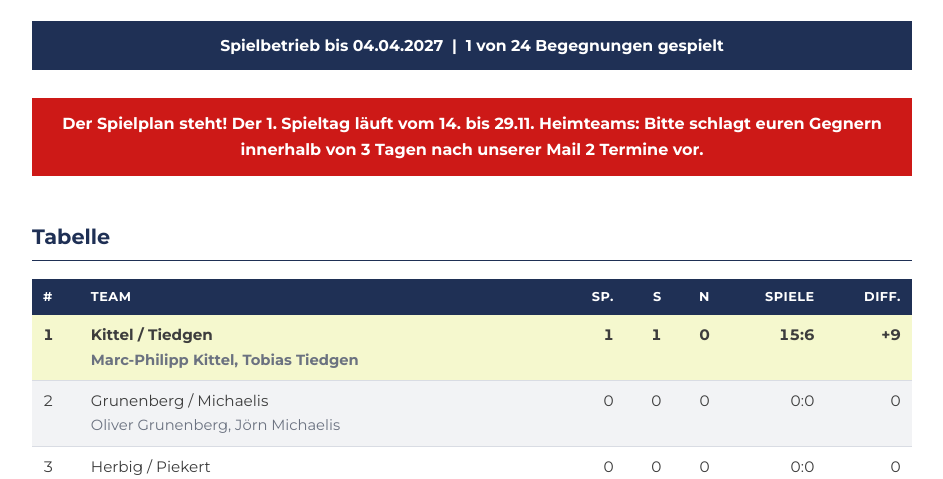
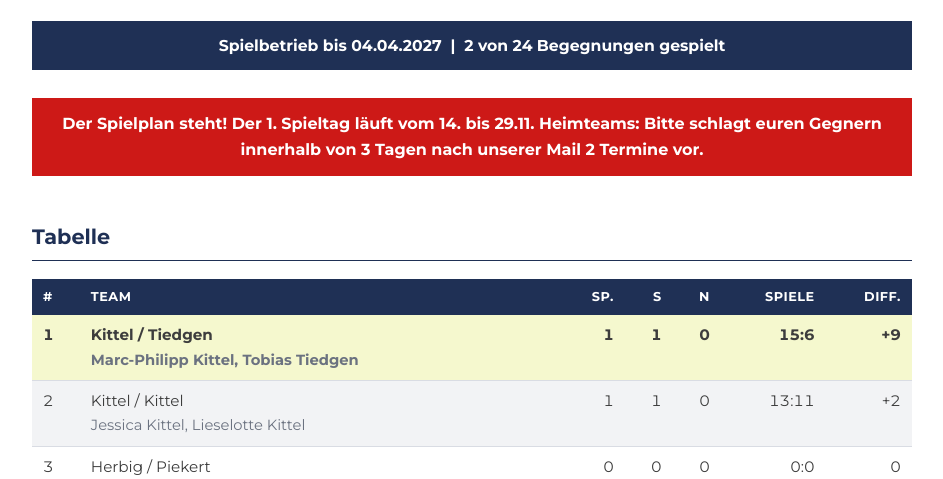
Before and after one commit to tobias1001hh/langzeit-doppel-2026-27, a plain HTML site: page index.html in a window 1280 px wide. Shown: the part 321-800 px from the top of the page, without its empty margins (168-1111 px from the left). Drawn offline with Linux system fonts and the light colour scheme.

Commit message:
Update index.html (2026-11-23 12:59)

```diff
--- a/index.html
+++ b/index.html
@@ -255,7 +255,7 @@
 // DATENSCHUTZ: nur Teamnamen, Spielernamen, Termine (Datum/Uhrzeit/Halle) und Ergebnisse. NIE Kontaktdaten, LKs, Vermerke.
 // Quelle nur "03 Spielbetrieb\*".
 window.TURNIERDATEN = {
-  stand: "2026-11-20 15:51",
+  stand: "2026-11-23 12:59",
 
   // "anmeldung" | "auslosung" (Anmeldeschluss vorbei, Spielplan in Arbeit) | "spielbetrieb" | "beendet"
   phase: "spielbetrieb",
@@ -302,7 +302,7 @@ window.TURNIERDATEN = {
   ],
   begegnungen: [
     { spieltag: 1, heim: 5, gast: 2, termin: "2026-11-20 12:00", halle: "TGH", ergebnis: "6:1 7:5 2:0", sieger: 5 },
-    { spieltag: 1, heim: 6, gast: 4, termin: "2026-11-22 12:00" },
+    { spieltag: 1, heim: 6, gast: 4, termin: "2026-11-22 12:00", ergebnis: "6:2 6:7 1:2", sieger: 6, zeitwertung: true },
     { spieltag: 1, heim: 3, gast: 1, termin: "2026-11-28 11:00", halle: "CCM Maschen" },
     { spieltag: 2, heim: 4, gast: 5, termin: "2026-12-12 11:00", halle: "CCM Maschen" },
     { spieltag: 2, heim: 1, gast: 2, termin: "2026-12-19 11:00", halle: "CCM Maschen, Platz 3" },
```
